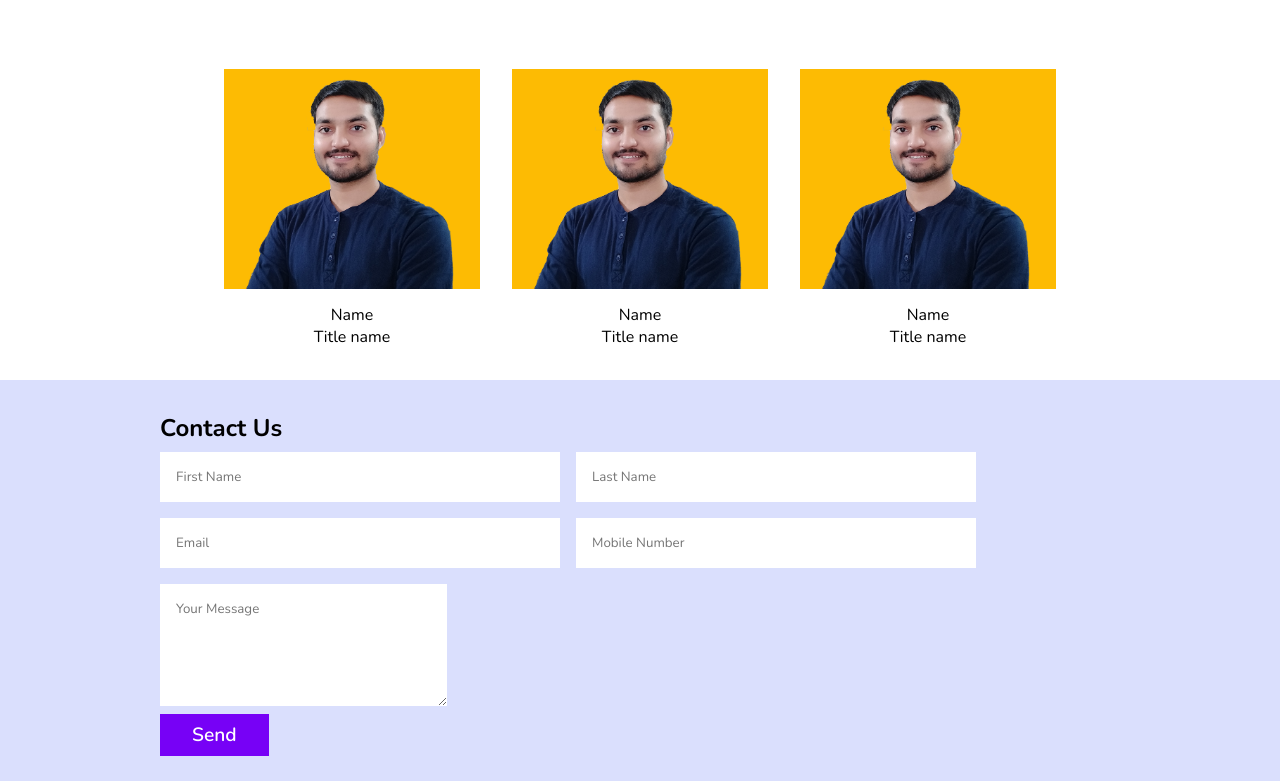
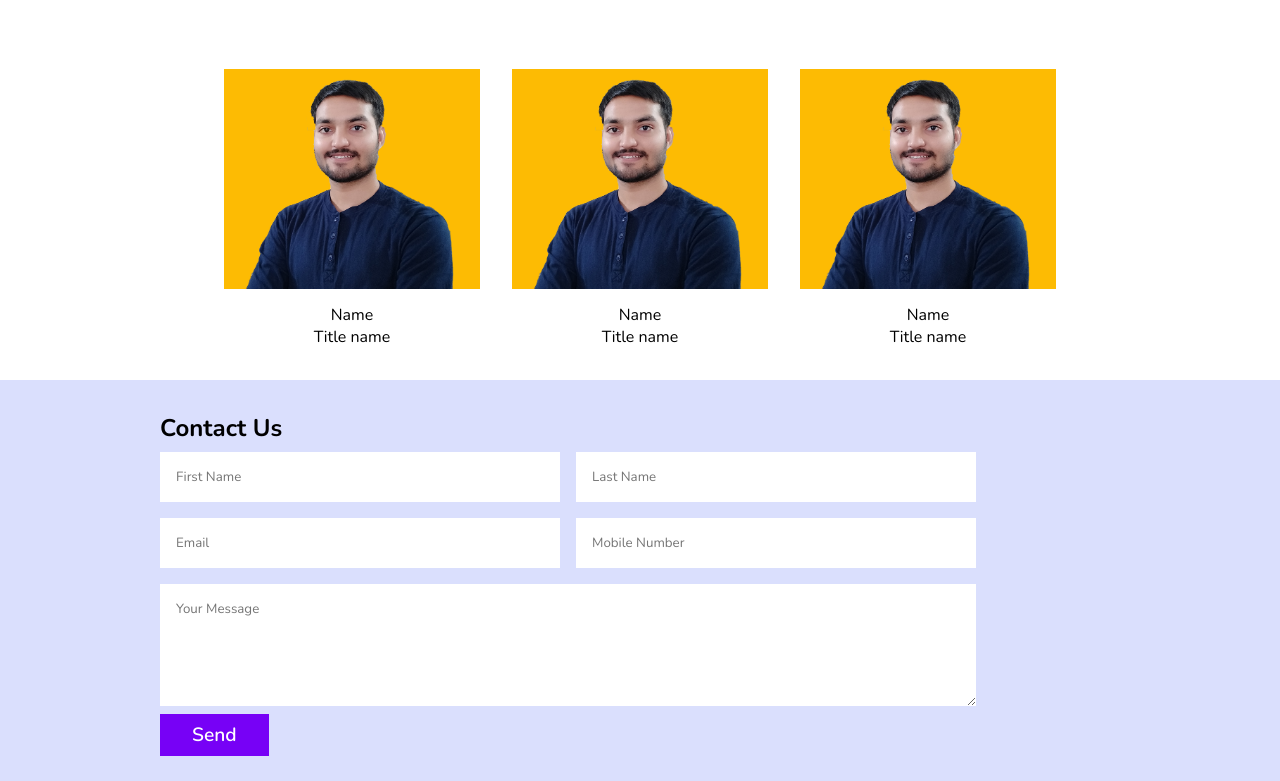
Before and after one commit to NiranjanNCR/counsellingFD, a React (Create React App) app: page / in a window 1280 px wide. Shown: the part 2040-2821 px from the top of the page. Built offline with nearby package versions, Linux system fonts and the light colour scheme; a web font is replaced by a local one.

Commit message:
Update style.css

```diff
--- a/src/css/style.css
+++ b/src/css/style.css
@@ -295,6 +295,7 @@ form textarea{
     outline: none;
     padding: 1rem;
     border: none;
+  width:51rem;
 }
 form button{
     border: none;
```
